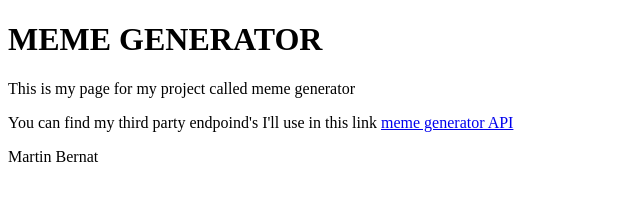
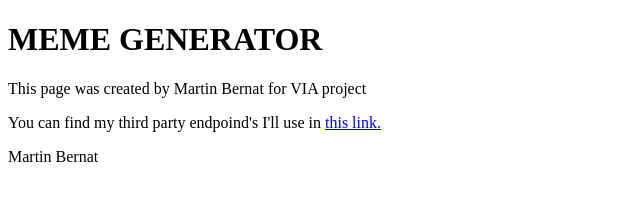
Before and after one commit to matobernat/FEL_VIA_COVID_APP, a plain HTML site: page index.html in a window 1280 px wide. Shown: the whole page, without its empty margins (0-640 px from the left). Drawn offline with Linux system fonts and the light colour scheme.

Commit message:
Update index.html

```diff
--- a/index.html
+++ b/index.html
@@ -2,16 +2,19 @@
 <html>
 <head>
   <link rel="stylesheet" href="mystyle.css">
+  <link rel="preconnect" href="https://fonts.googleapis.com">
+  <link rel="preconnect" href="https://fonts.gstatic.com" crossorigin>
+  <link href="https://fonts.googleapis.com/css2?family=Roboto:wght@100&display=swap" rel="stylesheet">
 </head>
 <body>
 
 <div class= "app">
-  <div class= "top bar">
+  <div class= "topBar">
     <h1> MEME GENERATOR</h1>
-    <p>This is my page for my project called meme generator</p>
-    <p>You can find my third party endpoind's I'll use in this link <a href="https://rapidapi.com/meme-generator-api-meme-generator-api-default/api/meme-generator/">meme generator API</a> </p>
-
-
+  </div>
+  <div class="container">
+    <p>This page was created by Martin Bernat for VIA project</p>
+    <p>You can find my third party endpoind's I'll use in <a href="https://rapidapi.com/meme-generator-api-meme-generator-api-default/api/meme-generator/">this link.</a> </p>
   </div>
 </div>
 
@@ -20,6 +23,6 @@
 
 </body>
 <footer>
-  <p>Martin Bernat</p>
+  <p class="footer">Martin Bernat</p>
 </footer>
 </html>
```
